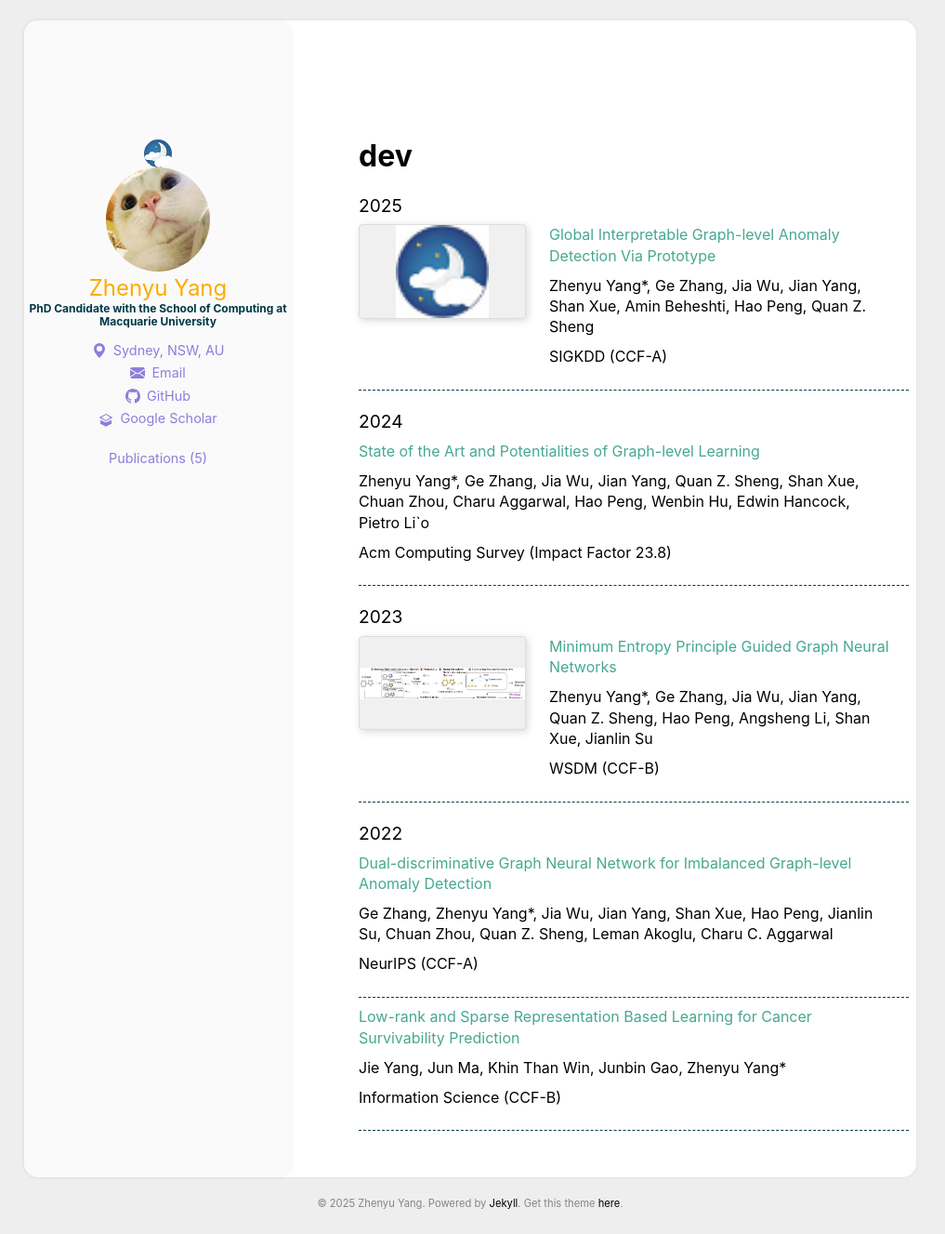
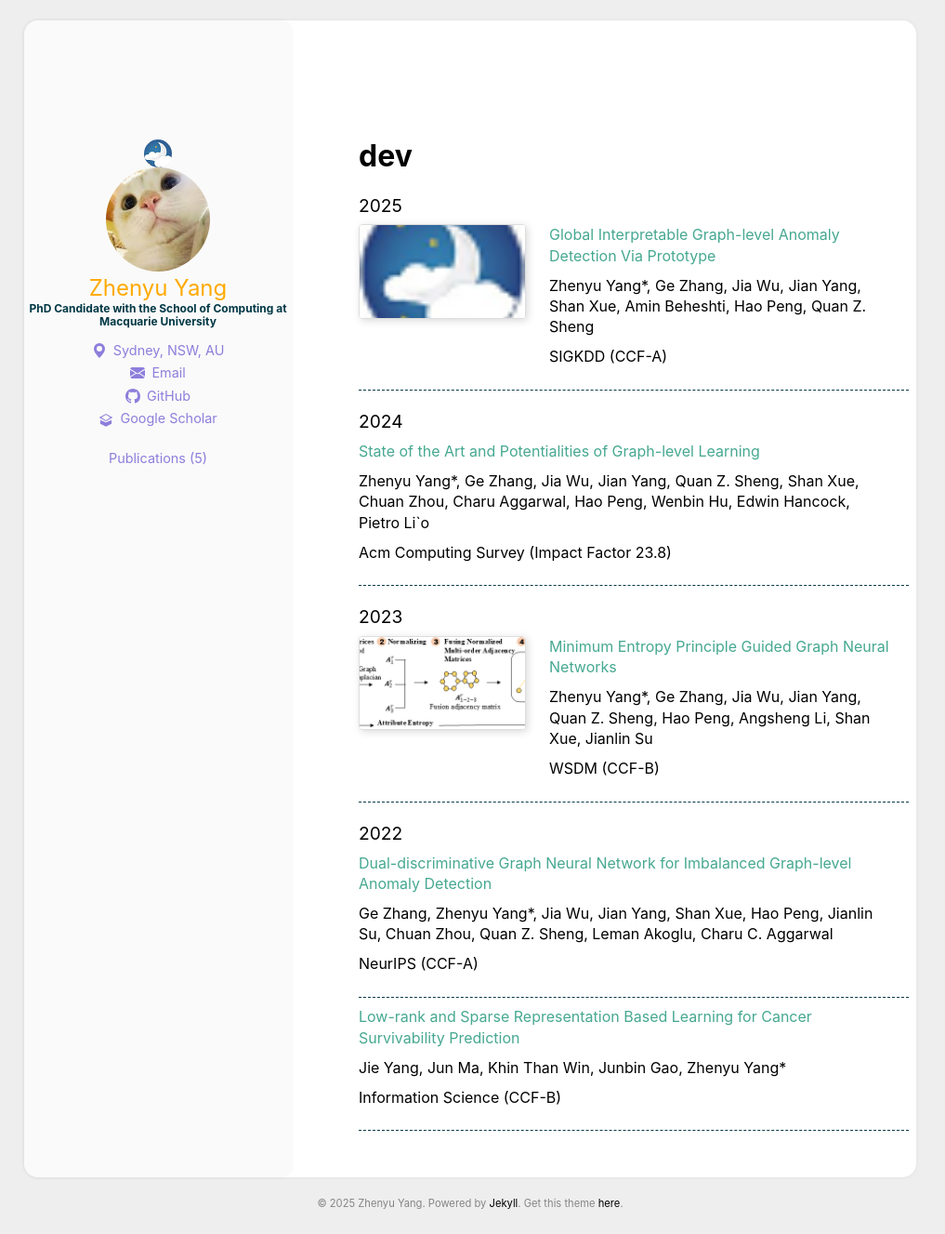
Before and after one commit to ZhenyuYangMQ/ZhenyuYangMQ.github.io, a Jekyll site: the page built from categories/dev.html, in a window 1280 px wide. Shown: the whole page at 93% size, without its empty margins (134-1151 px from the left). Built offline with Jekyll 4.4.1, drawn with Linux system fonts in a browser that asks for light colours.

Commit message:
Update main.scss

```diff
--- a/assets/css/main.scss
+++ b/assets/css/main.scss
@@ -769,44 +769,44 @@ img {
 
 .publication-image-wrapper {
     flex-shrink: 0; /* 防止图片容器缩小 */
-    /* 图片容器尺寸保持您觉得合适的 180px x 101.25px */
-    width: 180px !important; /* <--- 保持此宽度 */
-    height: 101.25px !important; /* <--- 保持此高度 (180 * 9 / 16 = 101.25) */
+    /* 再次缩小图片容器的尺寸，并保持长方形比例。
+       您可以根据右侧标题、作者、会议三行文本的实际总高度来微调 width 和 height。
+       当前设定为 16:9 比例，尝试让高度与三行文本大致匹配。 */
+    width: 180px; /* <--- 调整此宽度，使其更小 */
+    height: 101.25px; /* <--- 相应比例的高度 (200 * 9 / 16 = 112.5) */
+    /* 您可以尝试例如 180px 宽，101.25px 高，或者 160px 宽，90px 高等组合 */
 
-    margin-right: 25px !important; /* 图片与右侧文本之间的间距 */
+    margin-right: 25px; /* 图片与右侧文本之间的间距，您可以调整 */
     border-radius: 4px; /* 圆角边框 */
     border: 1px solid #ddd; /* 可选的边框 */
     box-shadow: 2px 2px 8px rgba(0,0,0,0.15); /* 阴影 */
-
-    /* 当使用 object-fit: contain 时，如果图片比例与容器不符，背景色会填充空白区域 */
-    background-color: #f0f0f0; /* 可选的背景色，用于填充 contain 模式下的空白区域 */
-    overflow: hidden; /* 隐藏超出容器的部分（虽然 contain 模式下通常不会超出） */
+    overflow: hidden; /* 隐藏超出容器的部分 */
 
     @media (max-width: 768px) {
-        width: 150px !important; /* 手机上宽度 */
-        height: 84.375px !important; /* 手机上相应比例的高度 */
-        margin-right: 0 !important;
-        margin-bottom: 20px !important; /* 手机上图片和文本之间的垂直间距 */
+        width: 150px; /* 手机上更小的宽度 */
+        height: 84.375px; /* 手机上相应比例的高度 (150 * 9 / 16) */
+        margin-right: 0;
+        margin-bottom: 20px; /* 手机上图片和文本之间的垂直间距 */
     }
 
     img {
-        width: 100% !important; /* 确保图片撑满容器宽度 */
-        height: 100% !important; /* 确保图片撑满容器高度 */
-        object-fit: contain !important; /* <--- 关键改动：图片缩放以适应容器，不裁剪，保持原始比例 */
-        display: block !important; /* 移除图片底部可能存在的额外空白 */
+        width: 100%; /* 确保图片撑满容器宽度 */
+        height: 100%; /* 确保图片撑满容器高度 */
+        object-fit: cover; /* 图片会填充整个容器，多余部分会被裁剪 */
+        display: block; /* 移除图片底部可能存在的额外空白 */
     }
 }
 
 .publication-text-content {
     flex-grow: 1; /* 占据剩余的所有可用空间 */
-    margin: 0 !important; /* 强制移除 */
-    padding: 0 !important; /* 强制移除 */
-    line-height: 1.4 !important; /* 强制 */
+    margin: 0;
+    padding: 0;
+    line-height: 1.4;
 
     .archive_title {
         margin: 0 !important;
         padding: 0 !important;
-        line-height: inherit !important;
+        line-height: inherit;
 
         &:not(:last-child) {
             margin-bottom: 0.6rem !important;
@@ -814,15 +814,15 @@ img {
     }
 
     @media (max-width: 768px) {
-        text-align: center !important;
+        text-align: center; /* 手机上文本居中 */
     }
 }
 
 /* 确保 .archive_year 的样式是您想要的 */
 .archive_year {
-    font-size: 1.2rem !important;
-    margin-top: 1.4rem !important;
-    margin-bottom: 0.6rem !important;
+    font-size: 1.2rem;
+    margin-top: 1.4rem;
+    margin-bottom: 0.6rem;
 }
 
 /* 6. Footer
```
